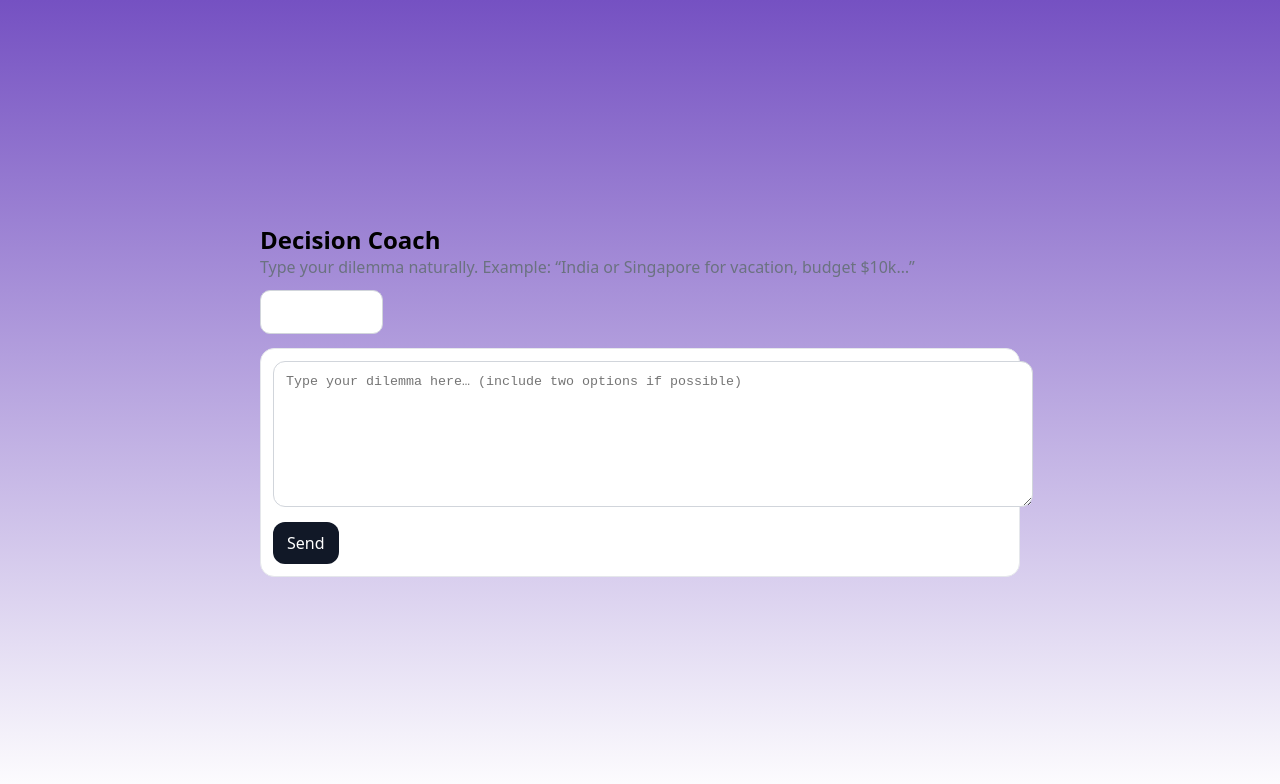
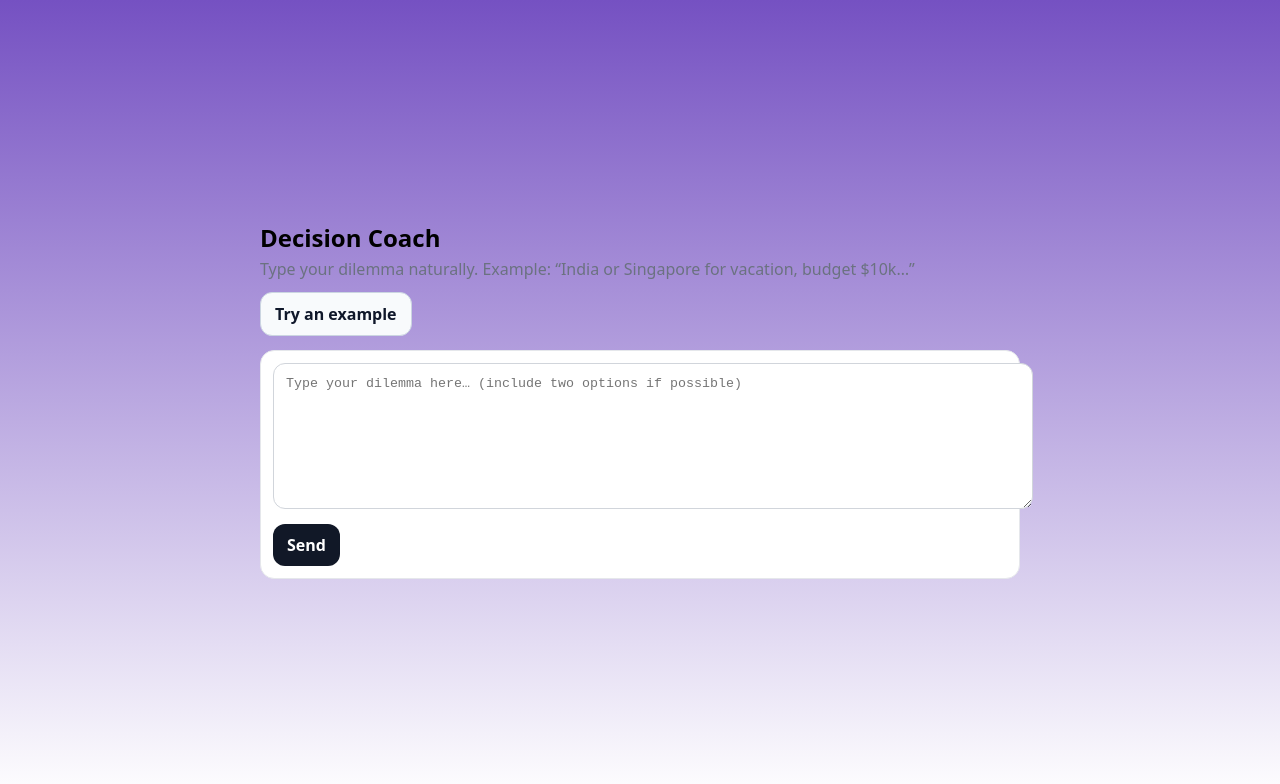
Before and after one commit to medicharlas/amplify-vite-react-template, a React (Vite) app: page / in a window 1280 px wide. Shown: the top 784 px of the page. Built offline with nearby package versions, Linux system fonts and the light colour scheme.

Commit message:
DecisionBot changes-2026-2

```diff
--- a/src/main.tsx
+++ b/src/main.tsx
@@ -27,8 +27,10 @@ function App() {
     const [error, setError] = useState("");
     const [output, setOutput] = useState<DecisionResponse | null>(null);
 
-    function useExample() {
-        setPrompt("I’m deciding between Northern India and Singapore for a 7-day vacation from Hyderabad. Budget is $10,000. I like food, shopping, and easy travel with family.");
+    function tryExample() {
+        setPrompt(
+            "I’m deciding between Northern India and Singapore for a 7-day vacation from Hyderabad. Budget is $10,000. I like food, shopping, and easy travel with family."
+        );
         setOutput(null);
         setError("");
     }
@@ -39,7 +41,7 @@ function App() {
 
         const p = prompt.trim();
         if (!p) {
-            setError("Type your dilemma first.");
+            setError("Type your dilemma first (include two options if possible).");
             return;
         }
 
@@ -63,29 +65,73 @@ function App() {
     }
 
     return (
-        <div style={{ maxWidth: 760, margin: "32px auto", padding: 16, fontFamily: "system-ui, -apple-system, Segoe UI, Roboto, sans-serif" }}>
-            <div style={{ display: "flex", justifyContent: "space-between", gap: 12, flexWrap: "wrap", alignItems: "center" }}>
+        <div
+            style={{
+                maxWidth: 760,
+                margin: "32px auto",
+                padding: 16,
+                fontFamily: "system-ui, -apple-system, Segoe UI, Roboto, sans-serif",
+            }}
+        >
+            {/* Header */}
+            <div
+                style={{
+                    display: "flex",
+                    justifyContent: "space-between",
+                    gap: 12,
+                    flexWrap: "wrap",
+                    alignItems: "center",
+                }}
+            >
                 <div>
                     <h2 style={{ margin: 0 }}>Decision Coach</h2>
-                    <div style={{ color: "#6b7280" }}>
+                    <div style={{ color: "#6b7280", marginTop: 4 }}>
                         Type your dilemma naturally. Example: “India or Singapore for vacation, budget $10k…”
                     </div>
                 </div>
+
+                {/* Readable secondary button */}
                 <button
-                    onClick={useExample}
-                    style={{ padding: "10px 12px", borderRadius: 10, border: "1px solid #d1d5db", background: "#fff", cursor: "pointer" }}
+                    onClick={tryExample}
+                    style={{
+                        padding: "10px 14px",
+                        borderRadius: 12,
+                        border: "1px solid #cbd5e1",
+                        background: "#f8fafc",
+                        color: "#0f172a",
+                        fontWeight: 600,
+                        cursor: "pointer",
+                    }}
+                    title="Fill the textbox with a sample decision prompt"
                 >
-                    Use example
+                    Try an example
                 </button>
             </div>
 
-            <div style={{ marginTop: 14, border: "1px solid #e5e7eb", borderRadius: 14, padding: 12, background: "#fff" }}>
+            {/* Input box */}
+            <div
+                style={{
+                    marginTop: 14,
+                    border: "1px solid #e5e7eb",
+                    borderRadius: 14,
+                    padding: 12,
+                    background: "#fff",
+                }}
+            >
         <textarea
             value={prompt}
             onChange={(e) => setPrompt(e.target.value)}
             placeholder="Type your dilemma here… (include two options if possible)"
-            style={{ width: "100%", minHeight: 120, border: "1px solid #d1d5db", borderRadius: 12, padding: 12, resize: "vertical" }}
+            style={{
+                width: "100%",
+                minHeight: 120,
+                border: "1px solid #d1d5db",
+                borderRadius: 12,
+                padding: 12,
+                resize: "vertical",
+            }}
         />
+
                 <div style={{ display: "flex", gap: 10, marginTop: 10 }}>
                     <button
                         onClick={send}
@@ -96,6 +142,7 @@ function App() {
                             border: "none",
                             background: loading ? "#9ca3af" : "#111827",
                             color: "#fff",
+                            fontWeight: 700,
                             cursor: loading ? "not-allowed" : "pointer",
                         }}
                     >
@@ -104,14 +151,32 @@ function App() {
                 </div>
 
                 {error ? (
-                    <div style={{ marginTop: 10, padding: 10, borderRadius: 12, border: "1px solid #fecaca", background: "#fff1f2", color: "#991b1b" }}>
+                    <div
+                        style={{
+                            marginTop: 10,
+                            padding: 10,
+                            borderRadius: 12,
+                            border: "1px solid #fecaca",
+                            background: "#fff1f2",
+                            color: "#991b1b",
+                        }}
+                    >
                         {error}
                     </div>
                 ) : null}
             </div>
 
+            {/* Output */}
             {output ? (
-                <div style={{ marginTop: 14, border: "1px solid #e5e7eb", borderRadius: 14, padding: 14, background: "#fff" }}>
+                <div
+                    style={{
+                        marginTop: 14,
+                        border: "1px solid #e5e7eb",
+                        borderRadius: 14,
+                        padding: 14,
+                        background: "#fff",
+                    }}
+                >
                     <div style={{ display: "flex", justifyContent: "space-between", flexWrap: "wrap", gap: 10 }}>
                         <div style={{ fontSize: 18 }}>
                             Recommendation: <b>{output.recommendation}</b>
```
